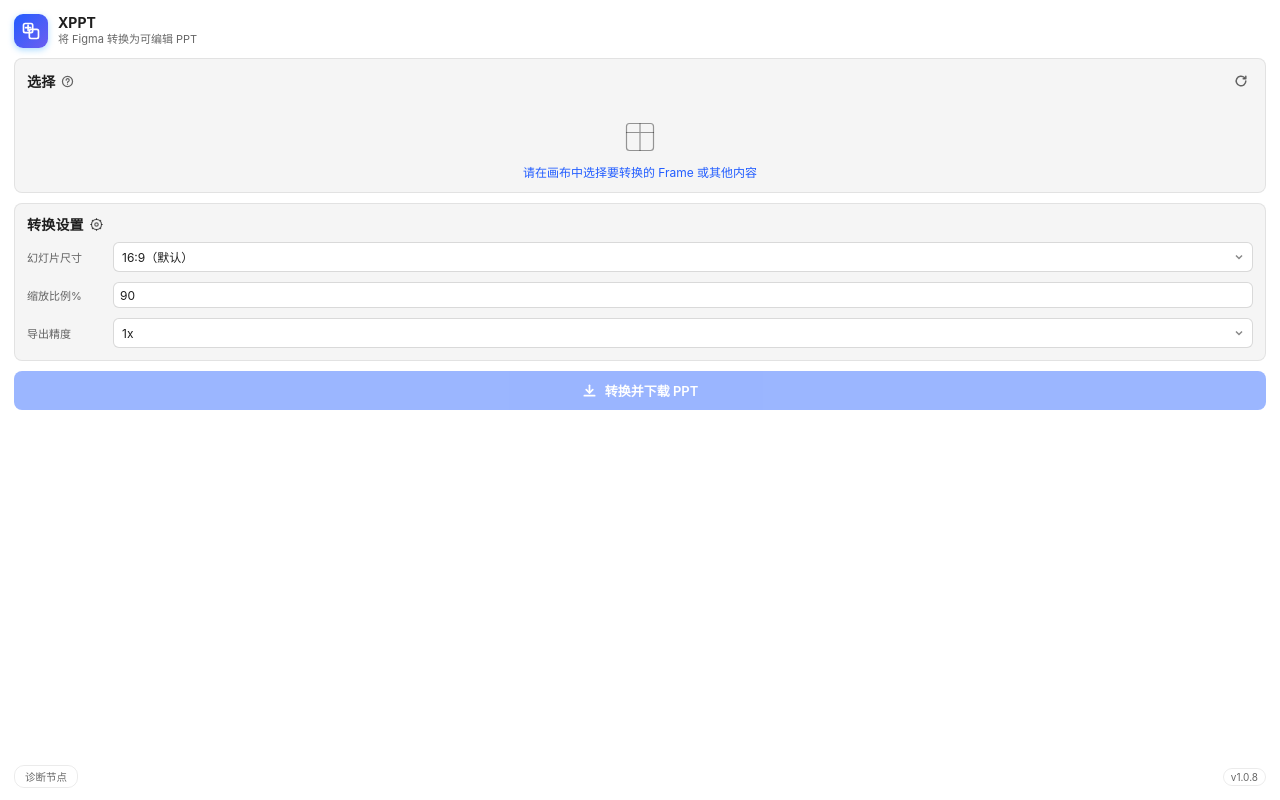
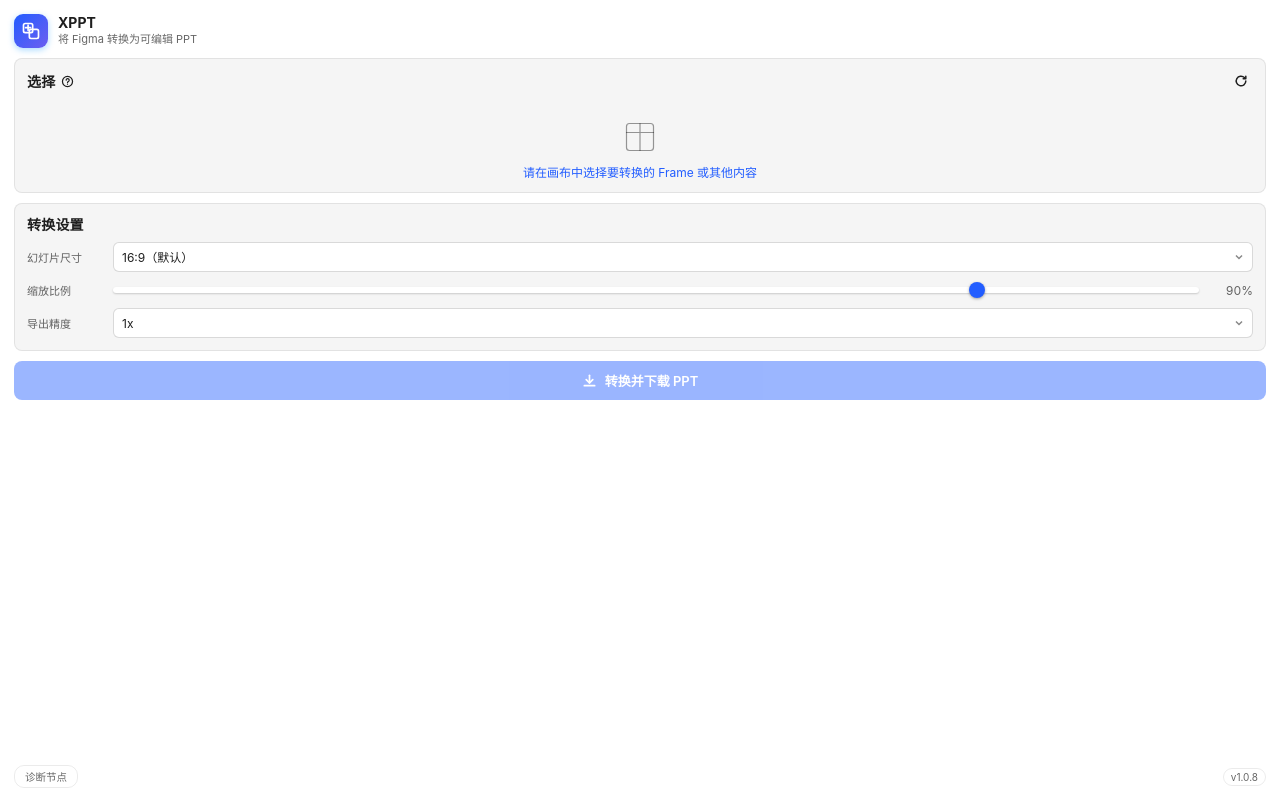
Before and after one commit to changxin2048/XPPT, a website: page src/ui.html in a window 1280 px wide. Drawn offline with Linux system fonts and the light colour scheme.

Commit message:
feat: 优化缩放控件，重命名插件并补充完整文档
- 将缩放比例输入从数字框改为滑块控件，添加实时数值显示
- 调整clampPct函数的取值限制为50-100，与UI控件范围保持一致
- 更新插件清单，重命名插件为「XPPT Figma-to-PPT」并添加插件ID
- 新增完整的README文档，包含安装使用、技术架构等内容
- 清理无用的CSS样式与闲置的UI图标元素

```diff
--- a/src/converter.js
+++ b/src/converter.js
@@ -127,7 +127,7 @@
 function clampPct(v, def) {
   const n = parseFloat(v);
   if (isNaN(n)) return def;
-  return Math.max(1, Math.min(100, n));
+  return Math.max(50, Math.min(100, n));
 }
 
 function addFrame(slide, frame, size, scalePct) {
--- a/src/ui.html
+++ b/src/ui.html
@@ -81,7 +81,6 @@
     margin-bottom: 8px;
   }
   .card-head h2 { font-size: 14px; font-weight: 700; letter-spacing: 0.2px; }
-  .card-head svg { color: var(--text-sub); }
   .hint-icon {
     position: relative;
     display: inline-flex;
@@ -215,23 +214,51 @@
   }
   select:focus, input[type="text"]:focus { border-color: var(--accent); box-shadow: 0 0 0 2px rgba(13, 153, 255, 0.18); }
 
-  .scale-size-row { display: flex; gap: 10px; }
-  .scale-size { display: flex; align-items: center; gap: 6px; flex: 1; min-width: 0; font-size: 11px; color: var(--text-sub); }
-  .scale-size input[type="number"] {
+  .scale-size-row { display: flex; align-items: center; gap: 10px; }
+  .scale-size-row input[type="range"] {
+    -webkit-appearance: none;
+    appearance: none;
     flex: 1;
     min-width: 0;
-    height: 26px;
-    padding: 0 6px;
-    font-size: 12px;
-    font-family: inherit;
-    color: var(--figma-color-text, #1e1e1e);
-    background: var(--figma-color-bg, #ffffff);
-    border: 1px solid var(--figma-color-border, rgba(0, 0, 0, 0.15));
-    border-radius: 6px;
+    height: 6px;
+    border: none;
+    border-radius: 3px;
+    background: #ffffff;
+    box-shadow: 0 1px 2px rgba(0, 0, 0, 0.18);
     outline: none;
-    transition: border-color 0.15s;
   }
-  .scale-size input[type="number"]:focus { border-color: var(--accent); box-shadow: 0 0 0 2px rgba(13, 153, 255, 0.18); }
+  .scale-size-row input[type="range"]::-webkit-slider-runnable-track {
+    -webkit-appearance: none;
+    height: 6px;
+    border-radius: 3px;
+    background: transparent;
+  }
+  .scale-size-row input[type="range"]::-webkit-slider-thumb {
+    -webkit-appearance: none;
+    width: 16px;
+    height: 16px;
+    border: none;
+    border-radius: 50%;
+    background: var(--accent);
+    box-shadow: 0 1px 3px rgba(0, 0, 0, 0.35);
+    margin-top: -5px;
+  }
+  .scale-size-row input[type="range"]::-moz-range-track {
+    height: 6px;
+    border: none;
+    border-radius: 3px;
+    background: var(--card-bg);
+    box-shadow: 0 1px 2px rgba(0, 0, 0, 0.18);
+  }
+  .scale-size-row input[type="range"]::-moz-range-thumb {
+    width: 16px;
+    height: 16px;
+    border: none;
+    border-radius: 50%;
+    background: var(--accent);
+    box-shadow: 0 1px 3px rgba(0, 0, 0, 0.35);
+  }
+  .scale-pct-value { width: 44px; text-align: right; font-size: 12px; color: var(--text-sub); font-variant-numeric: tabular-nums; }
 
   /* ---- 底部动作 ---- */
   .actions { display: flex; flex-direction: column; gap: 8px; }
@@ -443,11 +470,6 @@
   <section class="card">
     <div class="card-head">
       <h2>转换设置</h2>
-      <svg viewBox="0 0 16 16" width="13" height="13" fill="none" stroke="currentColor" stroke-width="1.5" stroke-linecap="round" stroke-linejoin="round">
-        <circle cx="8" cy="8" r="6.2"/>
-        <circle cx="8" cy="8" r="2.1"/>
-        <path d="M8 1.8V.8M8 14.2v1M1.8 8H.8M14.2 8h1M12.4 3.6l.7-.7M3.6 12.4l-.7.7M12.4 12.4l.7.7M3.6 3.6l-.7-.7"/>
-      </svg>
     </div>
     <div class="field">
       <label class="field-label" for="slideSize">幻灯片尺寸</label>
@@ -459,9 +481,10 @@
       </select>
     </div>
     <div class="field">
-      <label class="field-label" for="scalePct">缩放比例%</label>
+      <label class="field-label" for="scalePct">缩放比例</label>
       <div class="scale-size-row">
-        <label class="scale-size"><input id="scalePct" type="number" min="1" max="100" step="1" value="90" spellcheck="false" /></label>
+        <input id="scalePct" type="range" min="50" max="100" step="1" value="90" />
+        <span id="scalePctValue" class="scale-pct-value">90%</span>
       </div>
     </div>
     <div class="field">
```
Also changed, not shown: src/ui-main.js (+7 -1 lines), README.md (added), logo.png (added), manifest.json.
